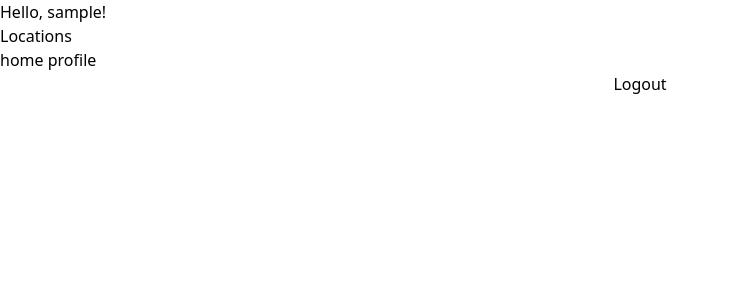
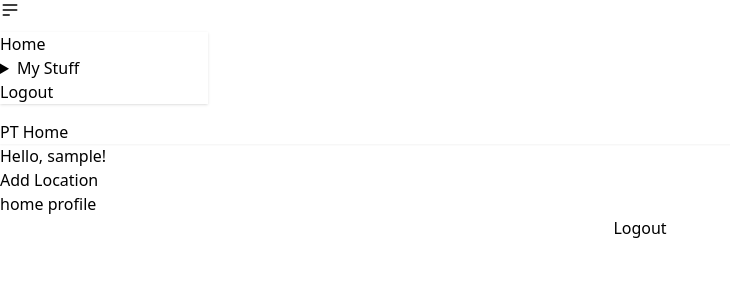
Before and after one commit to alexszeliga/pt-home, a Django app: page /accounts/profile/ in a window 1280 px wide. Shown: the top 300 px of the page, without its empty margins (0-730 px from the left). Run offline with Django 4.2, Linux system fonts and the light colour scheme; the visitor is signed in with stand-in values (Sample User, id 1); some libraries are stand-ins or nearby versions.

Commit message:
fix: update form behavior

```diff
--- a/templates/base.html
+++ b/templates/base.html
@@ -6,7 +6,37 @@
         {% tailwind_css %}
         <meta name="viewport" content="width=device-width, initial-scale=1.0" />
     </head>
-    <body class="">
+    <body>
+        <div class="navbar bg-base-100 shadow-sm">
+            <div class="navbar-start">
+                <div class="dropdown">
+                    <div tabindex="0" role="button" class="btn btn-ghost btn-circle">
+                        <svg xmlns="http://www.w3.org/2000/svg" class="h-5 w-5" fill="none" viewBox="0 0 24 24" stroke="currentColor"> <path stroke-linecap="round" stroke-linejoin="round" stroke-width="2" d="M4 6h16M4 12h16M4 18h7" /> </svg>
+                    </div>
+                    <ul tabindex="0" class="menu menu-sm dropdown-content bg-base-100 rounded-box z-1 mt-3 w-52 p-s shadow">
+                        <li><a href="{% url 'home' %}" class="">Home</a></li>
+                        <li>
+                            <details>
+                                <summary>My Stuff</summary>
+                                <ul class="bg-base-100 rounded-t-none p-2">
+                                    <li><a href="{% url 'user.locations' %}">List Locations</a></li>
+                                    <li><a href="{% url 'user.add.location' %}">Add Location</a></li>
+                                    <li><a href="{% url 'profile' %}">My Profile</a></li>
+                                </ul>
+                            </details>
+                        </li>
+                        <li><form action="{% url 'logout' %}" method="POST">
+                            {% csrf_token %}
+                            <button type="submit" class="">Logout</button>
+                        </form></li>
+                    </ul>
+                </div>
+            </div>
+            <div class="navbar-center">
+                <p class="">PT Home</p>
+            </div>
+        </div>
+
         <div class="container mx-auto">
             {% block content %}{% endblock %}
         </div>
--- a/users/templates/users/locations.html
+++ b/users/templates/users/locations.html
@@ -1,7 +1,9 @@
 {% extends 'base.html' %}
 
-{% block title %}Add Location{% endblock %}
+{% block title %}User Locations{% endblock %}
 
 {% block content %}
-    {{ form }}
+{% for userLocation in userLocations %}
+<p>{{ userLocation }}</p>
+{% endfor %}
 {% endblock %}
--- a/users/templates/users/profile.html
+++ b/users/templates/users/profile.html
@@ -4,5 +4,5 @@
 
 {% block content %}
     <p>Hello, {{ user.username }}!</p>
-    <a href="{% url 'user.locations' %}" class="link">Locations</a>
+    <a href="{% url 'user.add.location' %}" class="link">Add Location</a>
 {% endblock %}
--- a/users/urls.py
+++ b/users/urls.py
@@ -7,5 +7,7 @@ urlpatterns = [
     path('login/', views.login, name='login'),
     path('register/', views.register, name='register'),
     path('profile/', views.profile, name='profile'),
-    path('profile/locations/', views.locations, name='user.locations'),
+    path('profile/location', views.location, name='user.add.location'),
+    path('profile/locations', views.locations, name='user.locations'),
+
 ]
--- a/users/views.py
+++ b/users/views.py
@@ -1,8 +1,11 @@
+import os
 from django.contrib.auth import authenticate, login
 from django.contrib.auth.decorators import login_required
 from django.contrib.auth.forms import AuthenticationForm, UserCreationForm
+from django.contrib.gis.geos import Point
 from django.shortcuts import render, redirect
 from . import forms
+from locations.models import Location, UserLocation
 
 def register(request):
     if request.method == 'POST':
@@ -37,6 +40,31 @@ def profile(request):
     return render(request, 'users/profile.html', {'user': request.user})
 
 @login_required
+def location(request):
+    if request.method == 'POST':
+        form = forms.LocationForm(request.POST)
+        if form.is_valid():
+
+            point = Point(float(form.cleaned_data['longitude']), float(form.cleaned_data['latitude']))
+            location, created = Location.objects.get_or_create(
+                place_id=form.cleaned_data['place_id'],
+                defaults={
+                    'address': form.cleaned_data['address'],
+                    'location': point,
+                }
+            )
+
+            UserLocation.objects.create(
+                user = request.user,
+                location = location,
+                display_name = form.cleaned_data['name'] or form.cleaned_data['display_name'],
+            )
+
+            return redirect('user.locations')
+    form = forms.LocationForm()
+    return render(request, 'users/location.html', {'user': request.user, 'form': form, 'api_key': os.getenv('GOOGLE_MAPS_PLACES_API_KEY')})
+
+@login_required
 def locations(request):
-    form = forms.LocationForm()
-    return render(request, 'users/locations.html', {'user': request.user, 'form': form})
+    user_locations = UserLocation.objects.filter(user=request.user).select_related('user', 'location')
+    return render(request, 'users/locations.html', {'userLocations':user_locations})
```
Also changed, not shown: users/static/users/autocomplete.js (added, +34 -0 lines), users/templates/users/location.html (added, +35 -0 lines), locations/migrations/0003_remove_location_name.py (added).
